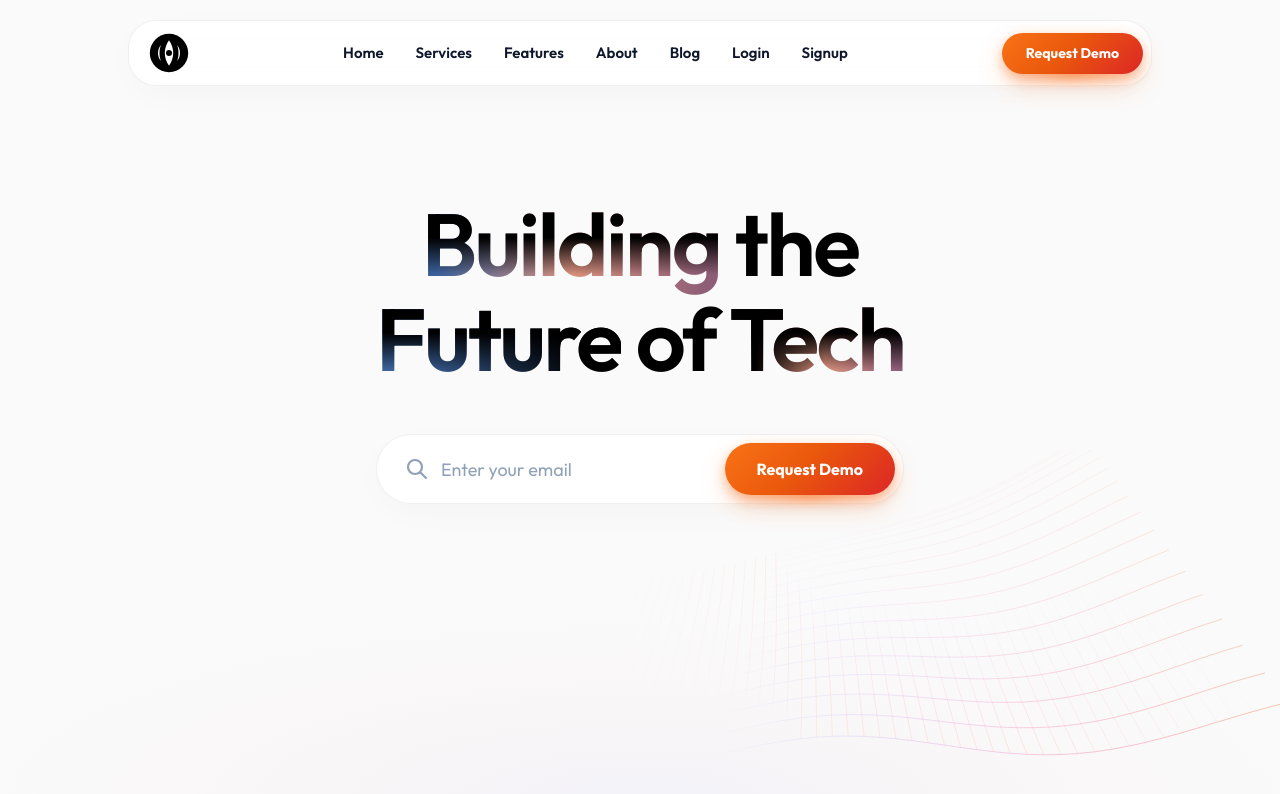
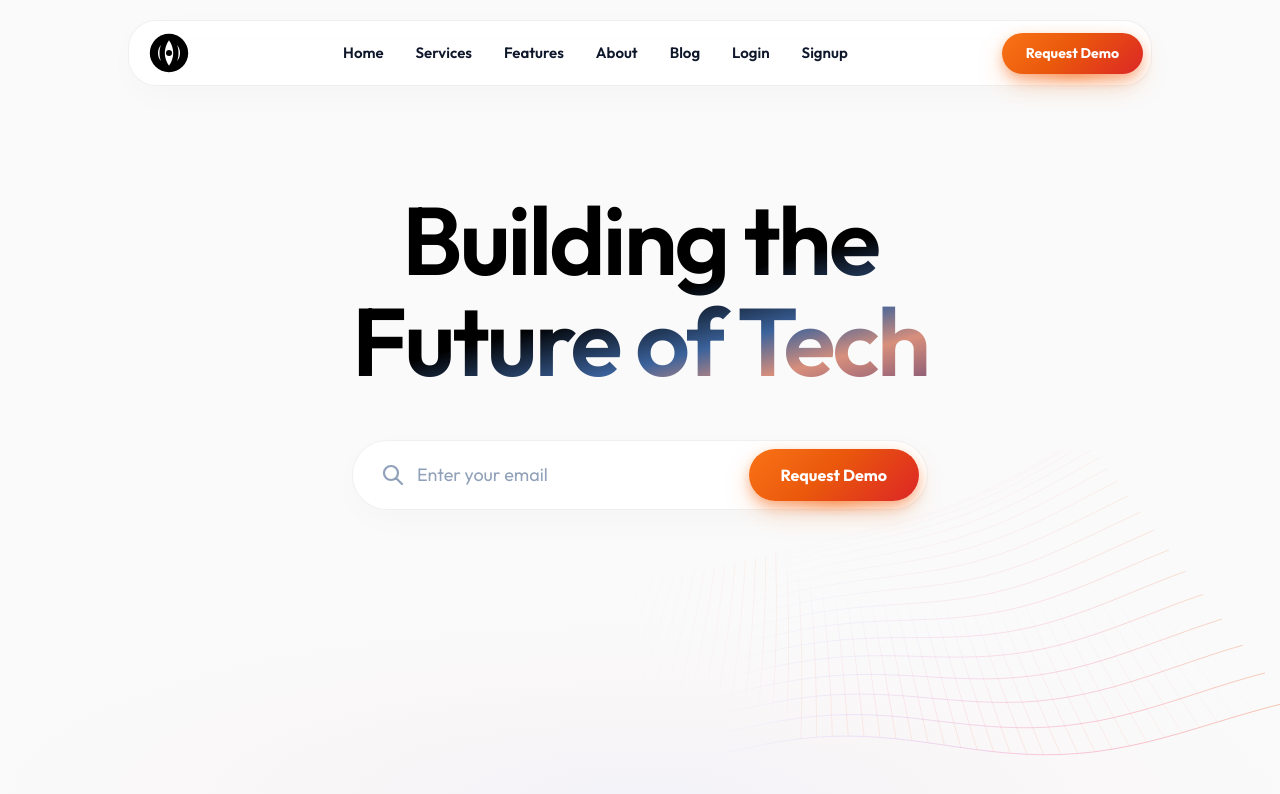
Before and after one commit to SeeratBakshi/Commech, a Next.js app: page / in a window 1280 px wide. Shown: the top 794 px of the page. Built offline with nearby package versions, Linux system fonts and the light colour scheme.

Commit message:
style: revert word spans to single gradient block, apply desaturated metallic colors, and increase desktop size to 96px

```diff
--- a/src/app/globals.css
+++ b/src/app/globals.css
@@ -27,30 +27,16 @@ body {
   box-shadow: 0 10px 40px -10px rgba(0, 0, 0, 0.04), 0 1px 1px 0 rgba(255, 255, 255, 0.8) inset;
 }
 
-.text-gradient-building {
-  background-image:
-    linear-gradient(to bottom, #000000 45%, transparent 78%),
-    linear-gradient(to right, #3b629b 5%, #d88f7c 50%, #8e5e77 95%) !important;
-  background-clip: text !important;
-  -webkit-background-clip: text !important;
-  -webkit-text-fill-color: transparent !important;
-  color: transparent !important;
-}
-
-.text-gradient-future {
-  background-image:
-    linear-gradient(to bottom, #000000 45%, transparent 78%),
-    linear-gradient(to right, #3b629b 15%, #000000 85%) !important;
-  background-clip: text !important;
-  -webkit-background-clip: text !important;
-  -webkit-text-fill-color: transparent !important;
-  color: transparent !important;
-}
-
-.text-gradient-tech {
-  background-image:
-    linear-gradient(to bottom, #000000 45%, transparent 78%),
-    linear-gradient(to right, #000000 15%, #d88f7c 55%, #8e5e77 95%) !important;
+.text-gradient {
+  background-image: linear-gradient(
+    165deg,
+    #000000 0%,
+    #000000 50%,
+    #3b629b 68%,
+    #d88f7c 80%,
+    #8e5e77 92%,
+    #000000 100%
+  ) !important;
   background-clip: text !important;
   -webkit-background-clip: text !important;
   -webkit-text-fill-color: transparent !important;
--- a/src/components/HeroSection.tsx
+++ b/src/components/HeroSection.tsx
@@ -20,14 +20,10 @@ export default function HeroSection() {
 
       {/* Animated Headline Container */}
       <div className="animate-fade-in-up">
-        <h1 className="text-[48px] sm:text-6xl md:text-8xl lg:text-[88px] font-semibold tracking-[-0.03em] leading-[1.08] select-none text-black pb-4">
-          <span className="text-gradient-building">Building</span>{" "}
-          <span>the</span>
+        <h1 className="text-[48px] sm:text-7xl md:text-8xl lg:text-[96px] font-semibold tracking-[-0.03em] leading-[1.05] select-none text-gradient pb-4">
+          Building the
           <br className="hidden sm:inline" />
-          {" "}
-          <span className="text-gradient-future">Future</span>{" "}
-          <span>of</span>{" "}
-          <span className="text-gradient-tech">Tech</span>
+          {" "}Future of Tech
         </h1>
       </div>
 
```
